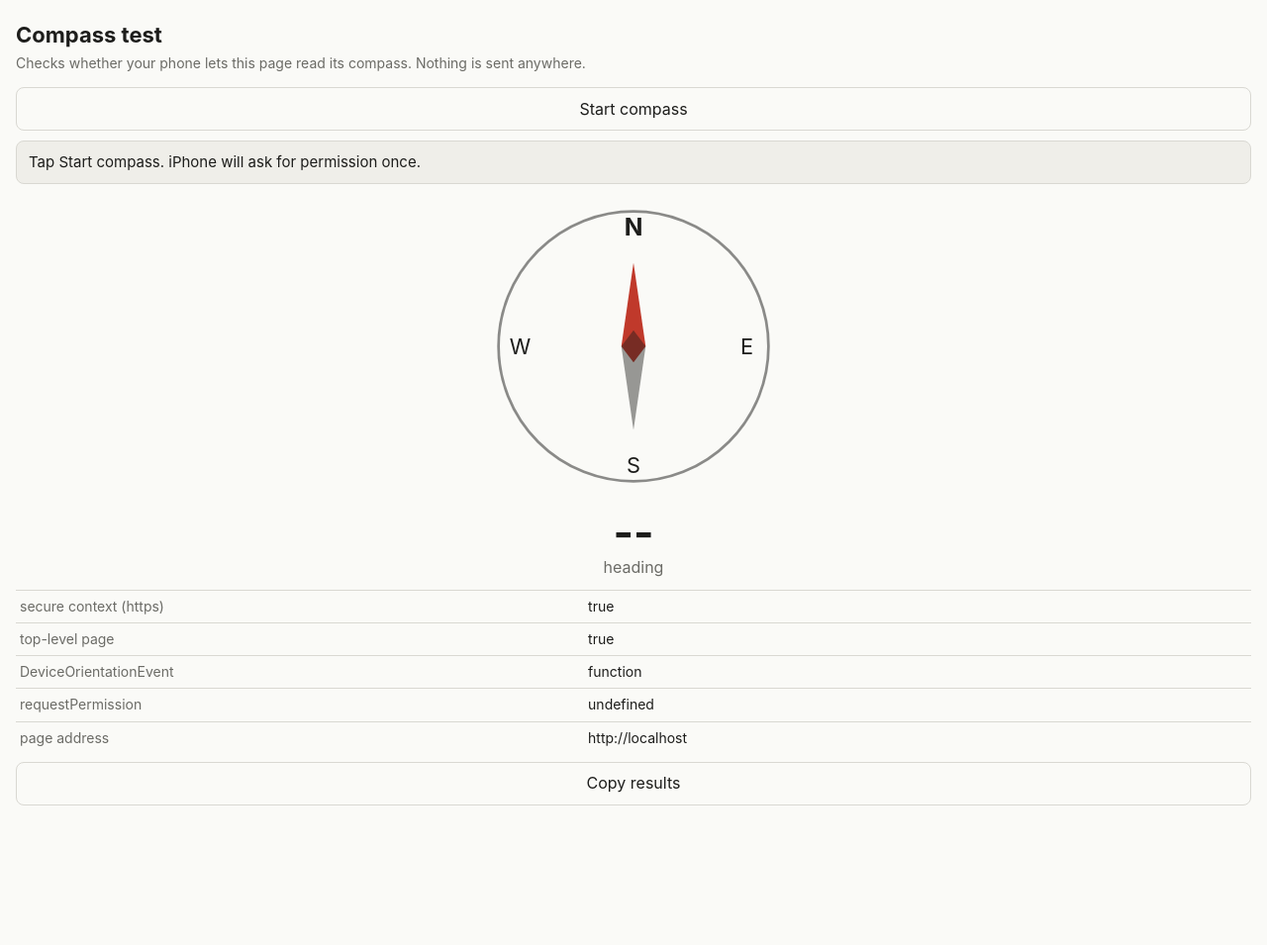
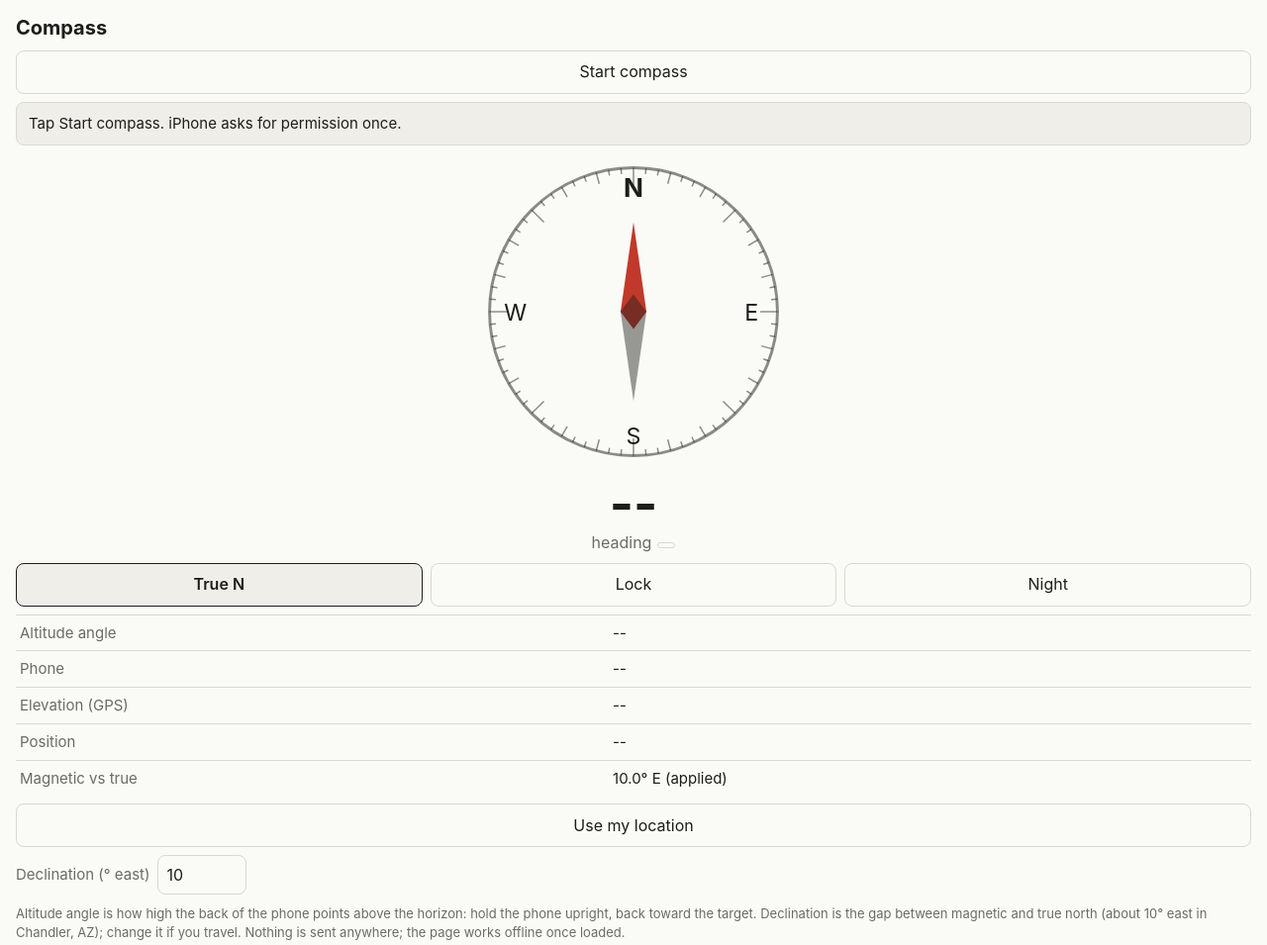
Before and after one commit to wfairc/compass, a plain HTML site: page index.html in a window 1280 px wide. Shown: the whole page at 99% size. Before the commit the page ends 854 px from the top, so only its background shows below. Drawn offline with Linux system fonts and the light colour scheme.

Commit message:
Full compass: true/magnetic north, altitude angle, GPS elevation, night mode, lock, offline
Co-Authored-By: Claude Sonnet 5.5 <noreply@anthropic.com>
Claude-Session: https://claude.ai/code/session_018LG5aF2heu85pANABvkS7p

```diff
--- a/index.html
+++ b/index.html
@@ -2,62 +2,111 @@
 <html lang="en"><head><meta charset="utf-8">
 <meta name="viewport" content="width=device-width, initial-scale=1, viewport-fit=cover">
 <meta name="theme-color" content="#1b1d1f">
-<title>Compass test</title>
+<link rel="manifest" href="manifest.webmanifest">
+<link rel="apple-touch-icon" href="apple-touch-icon.png">
+<meta name="apple-mobile-web-app-capable" content="yes">
+<meta name="apple-mobile-web-app-title" content="Compass">
+<title>Compass</title>
 <style>
-:root{--bg:#fafaf7;--fg:#1d1d1b;--mut:#6b6b66;--line:#d9d8d2;--card:#efeee9;--ok:#2f7d4f;--bd:#b3261e}
-@media (prefers-color-scheme:dark){:root{--bg:#1b1d1f;--fg:#ecebe6;--mut:#a3a29c;--line:#3a3c3e;--card:#26282a;--ok:#6fcf97;--bd:#f2a29b}}
-*{box-sizing:border-box}body{margin:0;background:var(--bg);color:var(--fg);font:16px/1.45 -apple-system,system-ui,sans-serif;padding:16px max(16px,env(safe-area-inset-right)) 32px max(16px,env(safe-area-inset-left))}
-h1{font-size:22px;margin:4px 0 2px}.sub{color:var(--mut);font-size:14px;margin:0 0 14px}
-button{font:inherit;font-size:16px;min-height:44px;padding:0 16px;border:1px solid var(--line);background:transparent;color:var(--fg);border-radius:8px;cursor:pointer;width:100%}
-button.on{background:var(--card);font-weight:600}
-#dial{display:block;margin:14px auto;width:min(78vw,300px);height:auto}
-#hd{font-size:44px;font-weight:700;text-align:center;line-height:1.1}#hw{text-align:center;color:var(--mut);margin-bottom:8px}
-#msg{margin:10px 0;padding:10px 12px;border:1px solid var(--line);border-radius:8px;background:var(--card);font-size:15px}
+:root{--bg:#fafaf7;--fg:#1d1d1b;--mut:#6b6b66;--line:#d9d8d2;--card:#efeee9;--ok:#2f7d4f;--bd:#b3261e;--needle:#c0392b}
+@media (prefers-color-scheme:dark){:root{--bg:#1b1d1f;--fg:#ecebe6;--mut:#a3a29c;--line:#3a3c3e;--card:#26282a;--ok:#6fcf97;--bd:#f2a29b;--needle:#e5604f}}
+body.night{--bg:#000;--fg:#d23a2c;--mut:#8f2a20;--line:#4a1510;--card:#150605;--ok:#d23a2c;--bd:#ff5a48;--needle:#ff3b27}
+*{box-sizing:border-box}
+body{margin:0;background:var(--bg);color:var(--fg);font:16px/1.45 -apple-system,system-ui,sans-serif;padding:12px max(16px,env(safe-area-inset-right)) 28px max(16px,env(safe-area-inset-left))}
+h1{font-size:20px;margin:2px 0 8px}
+button{font:inherit;font-size:16px;min-height:44px;padding:0 12px;border:1px solid var(--line);background:transparent;color:var(--fg);border-radius:8px;cursor:pointer;flex:1}
+button.on{background:var(--card);font-weight:600;border-color:var(--fg)}
+.row{display:flex;gap:8px;margin:8px 0}
+#msg{margin:8px 0;padding:10px 12px;border:1px solid var(--line);border-radius:8px;background:var(--card);font-size:15px}
 #msg.bad{border-color:var(--bd);color:var(--bd)}#msg.good{border-color:var(--ok);color:var(--ok)}
-table{width:100%;border-collapse:collapse;font-size:14px;margin-top:10px}td{padding:6px 4px;border-top:1px solid var(--line)}td:first-child{color:var(--mut);width:46%}
-.row{display:flex;gap:8px;margin:8px 0}
+#dial{display:block;margin:8px auto;width:min(80vw,320px);height:auto}
+#hd{font-size:52px;font-weight:700;text-align:center;line-height:1.05}
+#hw{text-align:center;color:var(--mut);margin-bottom:6px}
+#acc{display:inline-block;font-size:13px;padding:2px 8px;border:1px solid var(--line);border-radius:10px;margin-left:6px}
+#acc.good{color:var(--ok);border-color:var(--ok)}#acc.bad{color:var(--bd);border-color:var(--bd)}
+table{width:100%;border-collapse:collapse;font-size:15px;margin-top:8px}td{padding:7px 4px;border-top:1px solid var(--line)}td:first-child{color:var(--mut);width:48%}
+label{display:flex;align-items:center;gap:8px;font-size:15px;color:var(--mut);margin:6px 0}
+input[type=number]{font:inherit;font-size:16px;width:90px;min-height:40px;padding:0 8px;border:1px solid var(--line);border-radius:8px;background:transparent;color:var(--fg)}
+.note{font-size:13px;color:var(--mut);margin-top:10px}
 </style></head><body>
-<h1>Compass test</h1>
-<p class="sub">Checks whether your phone lets this page read its compass. Nothing is sent anywhere.</p>
-<button id="go" type="button">Start compass</button>
-<div id="msg">Tap Start compass. iPhone will ask for permission once.</div>
+<h1>Compass</h1>
+<button id="go" type="button" style="width:100%">Start compass</button>
+<div id="msg">Tap Start compass. iPhone asks for permission once.</div>
 <svg id="dial" viewBox="-110 -110 220 220" role="img" aria-label="Compass dial">
  <g id="rose"><circle r="100" fill="none" stroke="currentColor" stroke-width="2" opacity=".5"/>
-  <text y="-82" text-anchor="middle" font-size="18" font-weight="700" fill="currentColor">N</text>
-  <text x="84" y="6" text-anchor="middle" font-size="16" fill="currentColor">E</text>
-  <text y="94" text-anchor="middle" font-size="16" fill="currentColor">S</text>
-  <text x="-84" y="6" text-anchor="middle" font-size="16" fill="currentColor">W</text></g>
- <path d="M0 -62 L9 0 L0 12 L-9 0 Z" fill="#c0392b"/><path d="M0 62 L9 0 L0 -12 L-9 0 Z" fill="currentColor" opacity=".45"/>
+  <g id="ticks" stroke="currentColor" opacity=".5"></g>
+  <text y="-80" text-anchor="middle" font-size="18" font-weight="700" fill="currentColor">N</text>
+  <text x="82" y="6" text-anchor="middle" font-size="16" fill="currentColor">E</text>
+  <text y="92" text-anchor="middle" font-size="16" fill="currentColor">S</text>
+  <text x="-82" y="6" text-anchor="middle" font-size="16" fill="currentColor">W</text></g>
+ <path d="M0 -62 L9 0 L0 12 L-9 0 Z" style="fill:var(--needle)"/><path d="M0 62 L9 0 L0 -12 L-9 0 Z" fill="currentColor" opacity=".45"/>
 </svg>
-<div id="hd">--</div><div id="hw">heading</div>
-<table id="info"></table>
-<div class="row"><button id="copy" type="button">Copy results</button></div>
+<div id="hd">--</div><div id="hw">heading<span id="acc" hidden></span></div>
+<div class="row"><button id="ref" type="button">True N</button><button id="lock" type="button">Lock</button><button id="night" type="button">Night</button></div>
+<table id="info">
+ <tr><td>Altitude angle</td><td id="alt">--</td></tr>
+ <tr><td>Phone</td><td id="tilt">--</td></tr>
+ <tr><td>Elevation (GPS)</td><td id="elev">--</td></tr>
+ <tr><td>Position</td><td id="pos">--</td></tr>
+ <tr><td>Magnetic vs true</td><td id="dec">--</td></tr>
+</table>
+<div class="row"><button id="gps" type="button">Use my location</button></div>
+<label>Declination (° east)<input id="decin" type="number" step="0.1" min="-30" max="30" value="10"></label>
+<p class="note">Altitude angle is how high the back of the phone points above the horizon: hold the phone upright, back toward the target. Declination is the gap between magnetic and true north (about 10° east in Chandler, AZ); change it if you travel. Nothing is sent anywhere; the page works offline once loaded.</p>
 <script>
 (function(){
-var $=function(i){return document.getElementById(i);},T={},n=0,t0=0,evs=0,last=null,wait=null;
-function row(k,v){T[k]=v;var h='';Object.keys(T).forEach(function(x){h+='<tr><td>'+x+'</td><td>'+String(T[x]).replace(/[<>&]/g,'')+'</td></tr>';});$('info').innerHTML=h;}
+var $=function(i){return document.getElementById(i);},S={};
+function ld(k,d){try{var v=localStorage.getItem(k);return v===null?d:v;}catch(e){return d;}}
+function sv(k,v){try{localStorage.setItem(k,v);}catch(e){}}
+var useTrue=ld('cpTrue','1')==='1',night=ld('cpNight','0')==='1',dec=parseFloat(ld('cpDec','10')),locked=false,mag=null,acc=null,beta=null,gamma=null,evs=0,wait=null,lastDraw=0;
+if(!isFinite(dec))dec=10;
+var tk='';for(var i=0;i<72;i++){var a=i*5,l=i%9===0?12:(i%3===0?8:4);tk+='<line x1="0" y1="-100" x2="0" y2="'+(-100+l)+'" transform="rotate('+a+')"/>';}$('ticks').innerHTML=tk;
 function msg(t,c){var m=$('msg');m.textContent=t;m.className=c||'';}
 var DR=['N','NE','E','SE','S','SW','W','NW'];
-function show(h,src){last=h;$('hd').textContent=Math.round(h)+'°';$('hw').textContent=DR[Math.round(h/45)%8]+' ('+src+')';$('rose').setAttribute('transform','rotate('+(-h).toFixed(1)+')');}
-function onE(e){evs++;var h=null,src='';
- if(typeof e.webkitCompassHeading==='number'&&isFinite(e.webkitCompassHeading)){h=e.webkitCompassHeading;src='iOS compass';row('accuracy (deg)',e.webkitCompassAccuracy);}
- else if(e.absolute&&typeof e.alpha==='number'){h=(360-e.alpha)%360;src='absolute alpha';}
- else if(typeof e.alpha==='number'){h=(360-e.alpha)%360;src='relative alpha (not north!)';}
- row('events',evs);row('alpha',e.alpha==null?'-':e.alpha.toFixed(1));row('beta',e.beta==null?'-':e.beta.toFixed(1));row('gamma',e.gamma==null?'-':e.gamma.toFixed(1));row('absolute flag',e.absolute);
- if(h!==null){show(h,src);if(wait){clearTimeout(wait);wait=null;}msg('Compass is working. The red end points to magnetic north.','good');}}
+function draw(){
+ if(mag===null)return;
+ var h=((useTrue?mag+dec:mag)%360+360)%360;
+ if(!locked){$('hd').textContent=Math.round(h)%360+'°';$('hw').firstChild.textContent=DR[Math.round(h/45)%8]+(useTrue?' (true north)':' (magnetic north)');$('rose').setAttribute('transform','rotate('+(-h).toFixed(1)+')');}
+ if(beta!==null){var al=beta-90;if(al>90)al=90;if(al<-90)al=-90;
+  if(!locked)$('alt').textContent=(al>=0?'+':'')+al.toFixed(0)+'°';
+  var flat=Math.abs(beta)<25&&Math.abs(gamma||0)<25,up=beta>60&&beta<=180;
+  $('tilt').textContent=flat?'Flat (heading is most reliable)':(up?'Upright (pointing)':'Tilted');}
+}
+function badge(){var b=$('acc');if(acc===null||acc<0){b.hidden=true;return;}b.hidden=false;
+ if(acc<=15){b.textContent='good ±'+Math.round(acc)+'°';b.className='good';}
+ else{b.textContent='poor ±'+Math.round(acc)+'° wave in a figure 8';b.className='bad';}}
+function onE(e){evs++;
+ if(typeof e.webkitCompassHeading==='number'&&isFinite(e.webkitCompassHeading)){mag=e.webkitCompassHeading;acc=typeof e.webkitCompassAccuracy==='number'?e.webkitCompassAccuracy:null;}
+ else if(typeof e.alpha==='number'&&(e.absolute||e.type==='deviceorientationabsolute')){mag=(360-e.alpha)%360;acc=null;}
+ if(typeof e.beta==='number'){beta=e.beta;gamma=e.gamma;}
+ var n=Date.now();if(n-lastDraw<50)return;lastDraw=n;
+ if(wait){clearTimeout(wait);wait=null;}
+ if(mag!==null){msg('Compass working. Red end points north.','good');badge();draw();}}
 function listen(){window.addEventListener('deviceorientationabsolute',onE,true);window.addEventListener('deviceorientation',onE,true);
- wait=setTimeout(function(){if(!evs){msg('Permission was granted but no compass data arrived. Try again in a moment, away from metal, with the phone held flat.','bad');row('result','no events after 3s');}},3000);}
-function diag(){row('secure context (https)',window.isSecureContext);row('top-level page',window.top===window);
- row('DeviceOrientationEvent',typeof DeviceOrientationEvent);row('requestPermission',typeof (window.DeviceOrientationEvent&&DeviceOrientationEvent.requestPermission));
- row('page address',location.protocol+'//'+location.host);}
-$('go').onclick=function(){var D=window.DeviceOrientationEvent;diag();evs=0;
- if(!D){msg('This browser does not offer compass data.','bad');row('result','no DeviceOrientationEvent');return;}
- if(typeof D.requestPermission==='function'){msg('Asking for compass permission...');
-  D.requestPermission().then(function(r){row('permission answer',r);if(r==='granted'){$('go').classList.add('on');$('go').textContent='Compass on';listen();msg('Permission granted. Reading the compass...');}
-   else{msg('Your phone answered "'+r+'". If no prompt appeared, close this tab completely and reopen the page; Safari remembers a refusal until then.','bad');row('result','denied');}})
-  .catch(function(er){msg('Could not ask for permission: '+(er&&er.name||'error')+'. This page may need to be opened as its own page (not inside another app).','bad');row('result','error '+(er&&er.name));});}
- else{row('permission answer','not needed');listen();msg('Reading the compass...');}};
-$('copy').onclick=function(){var t=Object.keys(T).map(function(k){return k+': '+T[k];}).join('\n');try{navigator.clipboard.writeText(t).then(function(){$('copy').textContent='Copied';});}catch(e){$('copy').textContent='Copy not allowed here';}};
-diag();
+ wait=setTimeout(function(){if(mag===null)msg('No compass data yet. Hold the phone flat, away from metal, and tap again.','bad');},3000);}
+$('go').onclick=function(){var D=window.DeviceOrientationEvent;
+ if(!D){msg('This browser does not offer compass data.','bad');return;}
+ if(typeof D.requestPermission==='function'){D.requestPermission().then(function(r){
+   if(r==='granted'){$('go').classList.add('on');$('go').textContent='Compass on';listen();}
+   else msg('Your phone answered "'+r+'". Close this tab completely and reopen the page; Safari remembers a refusal until then.','bad');})
+  .catch(function(er){msg('Could not ask for permission ('+(er&&er.name||'error')+'). Open this page directly in Safari, not inside another app.','bad');});}
+ else{$('go').classList.add('on');$('go').textContent='Compass on';listen();}};
+function refUI(){$('ref').textContent=useTrue?'True N':'Magnetic N';$('ref').classList.toggle('on',useTrue);
+ $('dec').textContent=(dec>=0?dec.toFixed(1)+'° E':(-dec).toFixed(1)+'° W')+(useTrue?' (applied)':' (not applied)');draw();}
+$('ref').onclick=function(){useTrue=!useTrue;sv('cpTrue',useTrue?'1':'0');refUI();};
+$('lock').onclick=function(){locked=!locked;this.classList.toggle('on',locked);this.textContent=locked?'Unlock':'Lock';if(!locked)draw();};
+function nightUI(){document.body.classList.toggle('night',night);$('night').classList.toggle('on',night);
+ var m=document.querySelector('meta[name=theme-color]');if(m)m.content=night?'#000000':'#1b1d1f';}
+$('night').onclick=function(){night=!night;sv('cpNight',night?'1':'0');nightUI();};
+$('decin').value=dec;
+$('decin').onchange=function(){var v=parseFloat(this.value);if(isFinite(v)&&v>=-30&&v<=30){dec=v;sv('cpDec',String(v));}else this.value=dec;refUI();};
+$('gps').onclick=function(){if(!navigator.geolocation){$('pos').textContent='Not available';return;}
+ $('pos').textContent='Locating...';
+ navigator.geolocation.getCurrentPosition(function(p){var c=p.coords;
+  $('pos').textContent=c.latitude.toFixed(4)+', '+c.longitude.toFixed(4)+' (±'+Math.round(c.accuracy)+' m)';
+  $('elev').textContent=(c.altitude!=null&&isFinite(c.altitude))?Math.round(c.altitude)+' m / '+Math.round(c.altitude*3.28084)+' ft'+(c.altitudeAccuracy?' (±'+Math.round(c.altitudeAccuracy)+' m)':''):'Not reported';},
+  function(er){$('pos').textContent=er.code===1?'Location blocked':'Could not get a fix';},{enableHighAccuracy:true,timeout:15000,maximumAge:60000});};
+nightUI();refUI();
+if('serviceWorker' in navigator&&location.protocol==='https:'){navigator.serviceWorker.register('sw.js').catch(function(){});}
 })();
 </script></body></html>
--- /dev/null
+++ b/sw.js
@@ -0,0 +1,4 @@
+var C='compass-v1',F=['./','index.html','manifest.webmanifest','icon-192.png','icon-512.png','apple-touch-icon.png'];
+self.addEventListener('install',function(e){e.waitUntil(caches.open(C).then(function(c){return c.addAll(F);}));self.skipWaiting();});
+self.addEventListener('activate',function(e){e.waitUntil(caches.keys().then(function(k){return Promise.all(k.filter(function(x){return x!==C;}).map(function(x){return caches.delete(x);}));}));self.clients.claim();});
+self.addEventListener('fetch',function(e){if(e.request.method!=='GET')return;e.respondWith(fetch(e.request).then(function(r){var cp=r.clone();caches.open(C).then(function(c){c.put(e.request,cp);});return r;}).catch(function(){return caches.match(e.request);}));});
```
Also changed, not shown: apple-touch-icon.png (added), icon-192.png (added), icon-512.png (added), manifest.webmanifest (added), 1 other file.
